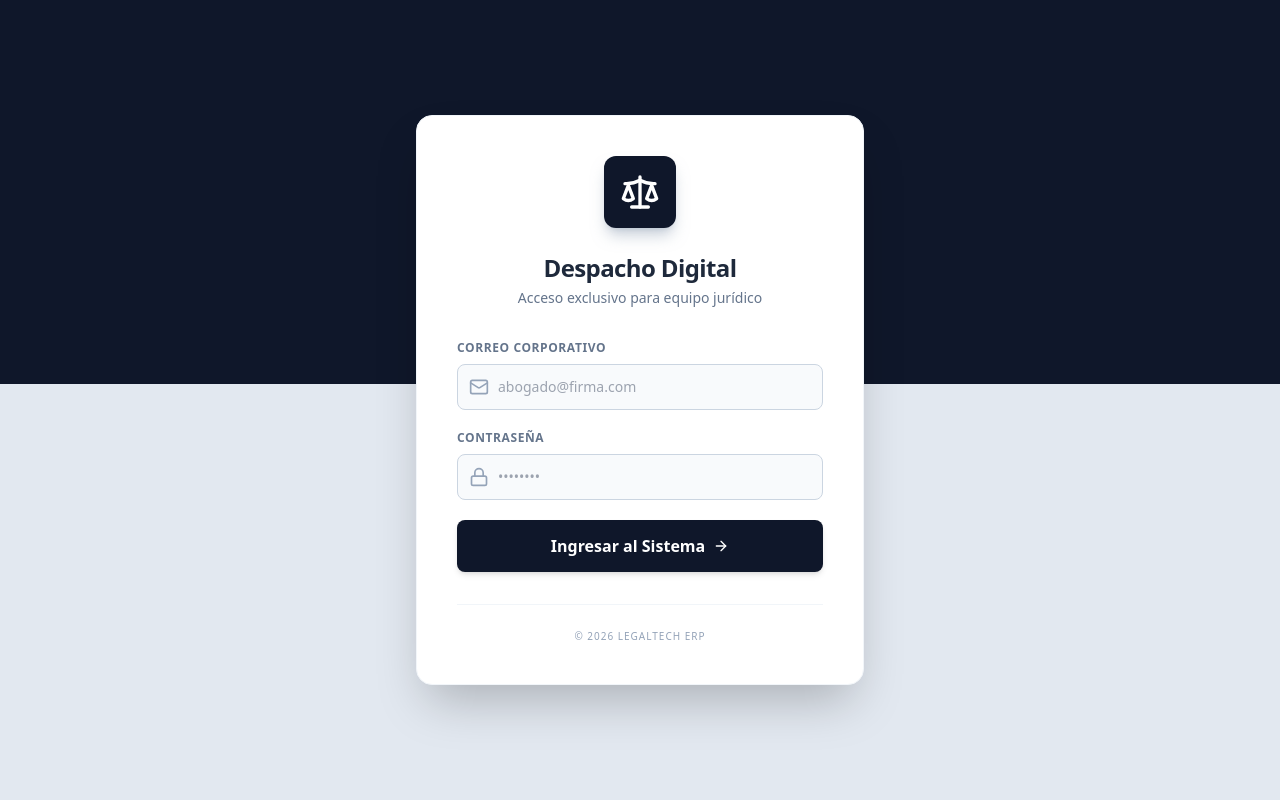
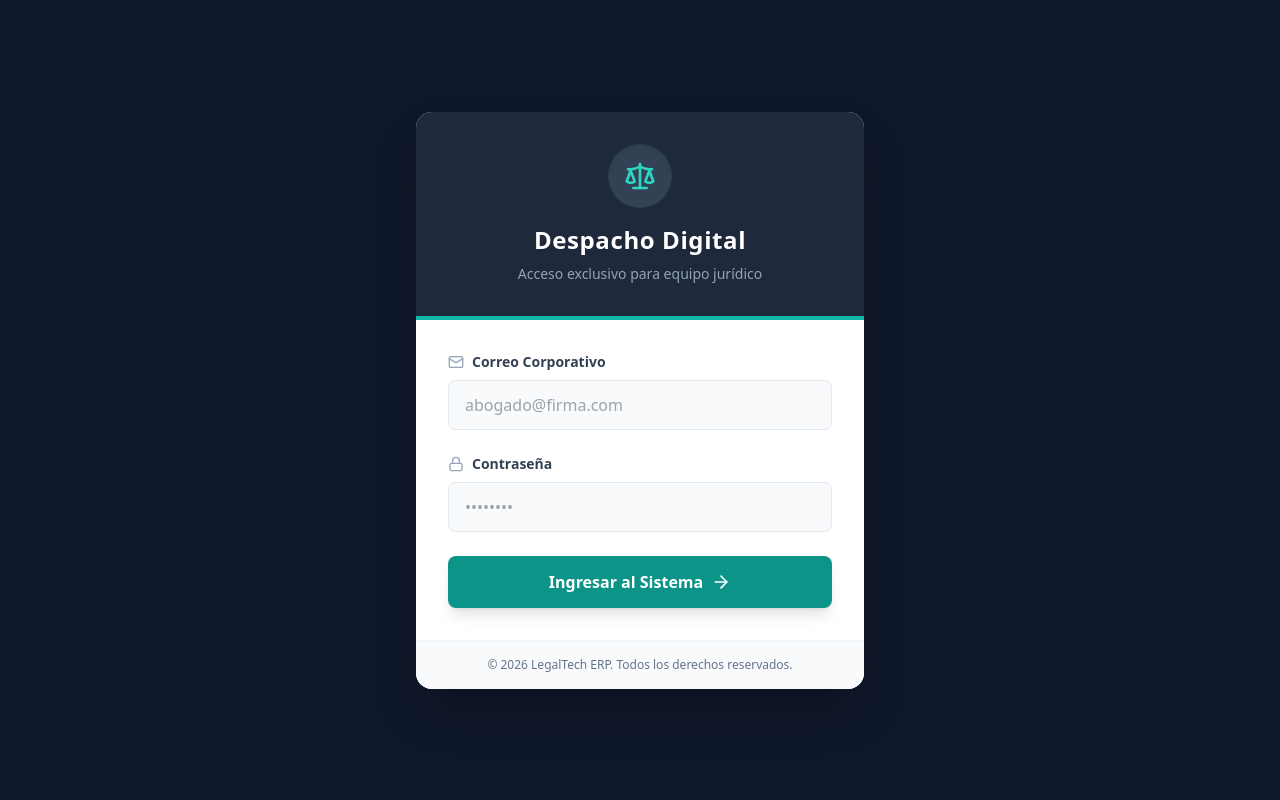
Before and after one commit to ParedesD28/erp-despacho, a FastAPI app: page /login in a window 1280 px wide. Run offline with FastAPI, Linux system fonts and the light colour scheme; some libraries are stand-ins or nearby versions.

Commit message:
Update login.html

```diff
--- a/templates/login.html
+++ b/templates/login.html
@@ -4,77 +4,69 @@
     <meta charset="UTF-8">
     <meta name="viewport" content="width=device-width, initial-scale=1.0">
     <title>Acceso Restringido - Despacho Digital</title>
-    <!-- Mismas librerías de tu ERP -->
+    <!-- Aquí es donde llamamos a la pintura (Tailwind) y a los íconos (Lucide) -->
     <script src="https://cdn.tailwindcss.com"></script>
     <script src="https://unpkg.com/lucide@latest"></script>
 </head>
-<body class="bg-slate-200 h-screen flex items-center justify-center font-sans relative overflow-hidden">
+<body class="bg-slate-900 h-screen flex items-center justify-center font-sans selection:bg-teal-500 selection:text-white">
 
-    <!-- Efecto visual de fondo (Opcional, le da un toque premium) -->
-    <div class="absolute top-0 left-0 w-full h-96 bg-slate-900"></div>
+    <div class="w-full max-w-md bg-white rounded-2xl shadow-2xl overflow-hidden">
 
-    <!-- TARJETA CENTRAL DE LOGIN -->
-    <div class="bg-white p-10 rounded-2xl shadow-2xl border border-slate-100 w-full max-w-md relative z-10">
-
-        <!-- Logo / Icono Superior -->
-        <div class="flex justify-center mb-6">
-            <div class="bg-slate-900 p-4 rounded-xl text-white shadow-lg shadow-slate-400/50">
-                <i data-lucide="scale" class="w-10 h-10"></i>
+        <!-- Header decorativo Institucional -->
+        <div class="bg-slate-800 px-8 py-8 text-center border-b-4 border-teal-500">
+            <div class="bg-slate-700 w-16 h-16 rounded-full flex items-center justify-center mx-auto mb-4 shadow-inner">
+                <i data-lucide="scale" class="w-8 h-8 text-teal-400"></i>
             </div>
+            <h1 class="text-2xl font-bold text-white tracking-wide">Despacho Digital</h1>
+            <p class="text-slate-400 text-sm mt-2">Acceso exclusivo para equipo jurídico</p>
         </div>
 
-        <!-- Títulos -->
-        <div class="text-center mb-8">
-            <h2 class="text-2xl font-black text-slate-800 tracking-tight">Despacho Digital</h2>
-            <p class="text-slate-500 text-sm mt-1">Acceso exclusivo para equipo jurídico</p>
+        <!-- Formulario -->
+        <div class="p-8">
+            <form action="/login" method="POST" class="space-y-6">
+
+                <!-- Mensaje de error (Se mostrará solo si el backend envía un error) -->
+                {% if error %}
+                <div class="bg-red-50 text-red-600 p-3 rounded-lg text-sm flex items-center gap-2 border border-red-200">
+                    <i data-lucide="alert-circle" class="w-5 h-5"></i>
+                    <span class="font-semibold">{{ error }}</span>
+                </div>
+                {% endif %}
+
+                <!-- Campo de Correo -->
+                <div>
+                    <label class="block text-sm font-semibold text-slate-700 mb-2 flex items-center gap-2">
+                        <i data-lucide="mail" class="w-4 h-4 text-slate-400"></i> Correo Corporativo
+                    </label>
+                    <input type="email" name="email" required placeholder="abogado@firma.com"
+                           class="w-full px-4 py-3 rounded-lg bg-slate-50 border border-slate-200 focus:border-teal-500 focus:ring-2 focus:ring-teal-200 outline-none transition-all text-slate-700">
+                </div>
+
+                <!-- Campo de Contraseña -->
+                <div>
+                    <label class="block text-sm font-semibold text-slate-700 mb-2 flex items-center gap-2">
+                        <i data-lucide="lock" class="w-4 h-4 text-slate-400"></i> Contraseña
+                    </label>
+                    <input type="password" name="password" required placeholder="••••••••"
+                           class="w-full px-4 py-3 rounded-lg bg-slate-50 border border-slate-200 focus:border-teal-500 focus:ring-2 focus:ring-teal-200 outline-none transition-all text-slate-700">
+                </div>
+
+                <!-- Botón de Ingreso -->
+                <button type="submit" class="w-full bg-teal-600 hover:bg-teal-700 text-white font-bold py-3.5 px-4 rounded-lg shadow-lg hover:shadow-xl transition-all flex justify-center items-center gap-2 mt-2">
+                    Ingresar al Sistema <i data-lucide="arrow-right" class="w-5 h-5"></i>
+                </button>
+            </form>
         </div>
 
-        <!-- Mensaje de Error (Se activa solo si se equivocan) -->
-        {% if error %}
-        <div class="bg-red-50 border border-red-200 text-red-700 px-4 py-3 rounded-lg text-sm mb-6 flex items-center gap-3 font-medium animate-pulse">
-            <i data-lucide="shield-alert" class="w-5 h-5"></i>
-            {{ error }}
-        </div>
-        {% endif %}
-
-        <!-- Formulario -->
-        <form action="/login" method="POST" class="space-y-5">
-            <div>
-                <label class="block text-xs font-bold text-slate-500 uppercase tracking-wider mb-2">Correo Corporativo</label>
-                <div class="relative">
-                    <div class="absolute inset-y-0 left-0 pl-3 flex items-center pointer-events-none">
-                        <i data-lucide="mail" class="h-5 w-5 text-slate-400"></i>
-                    </div>
-                    <input type="email" name="email" required autocomplete="off"
-                           class="w-full border border-slate-300 rounded-lg pl-10 p-3 text-sm bg-slate-50 focus:bg-white focus:border-blue-600 focus:ring-1 focus:ring-blue-600 outline-none text-slate-800 transition-all"
-                           placeholder="abogado@firma.com">
-                </div>
-            </div>
-
-            <div>
-                <label class="block text-xs font-bold text-slate-500 uppercase tracking-wider mb-2">Contraseña</label>
-                <div class="relative">
-                    <div class="absolute inset-y-0 left-0 pl-3 flex items-center pointer-events-none">
-                        <i data-lucide="lock" class="h-5 w-5 text-slate-400"></i>
-                    </div>
-                    <input type="password" name="password" required
-                           class="w-full border border-slate-300 rounded-lg pl-10 p-3 text-sm bg-slate-50 focus:bg-white focus:border-blue-600 focus:ring-1 focus:ring-blue-600 outline-none text-slate-800 transition-all"
-                           placeholder="••••••••">
-                </div>
-            </div>
-
-            <!-- Botón -->
-            <button type="submit" class="w-full bg-slate-900 hover:bg-blue-700 text-white font-bold py-3.5 rounded-lg transition-all shadow-md hover:shadow-lg mt-4 flex items-center justify-center gap-2">
-                Ingresar al Sistema <i data-lucide="arrow-right" class="w-4 h-4"></i>
-            </button>
-        </form>
-
-        <div class="mt-8 text-center border-t border-slate-100 pt-6">
-            <p class="text-[10px] text-slate-400 uppercase tracking-widest">© 2026 LegalTech ERP</p>
+        <!-- Footer -->
+        <div class="bg-slate-50 py-4 text-center text-xs text-slate-500 border-t border-slate-100">
+            &copy; 2026 LegalTech ERP. Todos los derechos reservados.
         </div>
     </div>
 
-    <!-- Inicializador de Iconos -->
-    <script>lucide.createIcons();</script>
+    <!-- Script para renderizar los íconos -->
+    <script>
+        lucide.createIcons();
+    </script>
 </body>
 </html>
```
